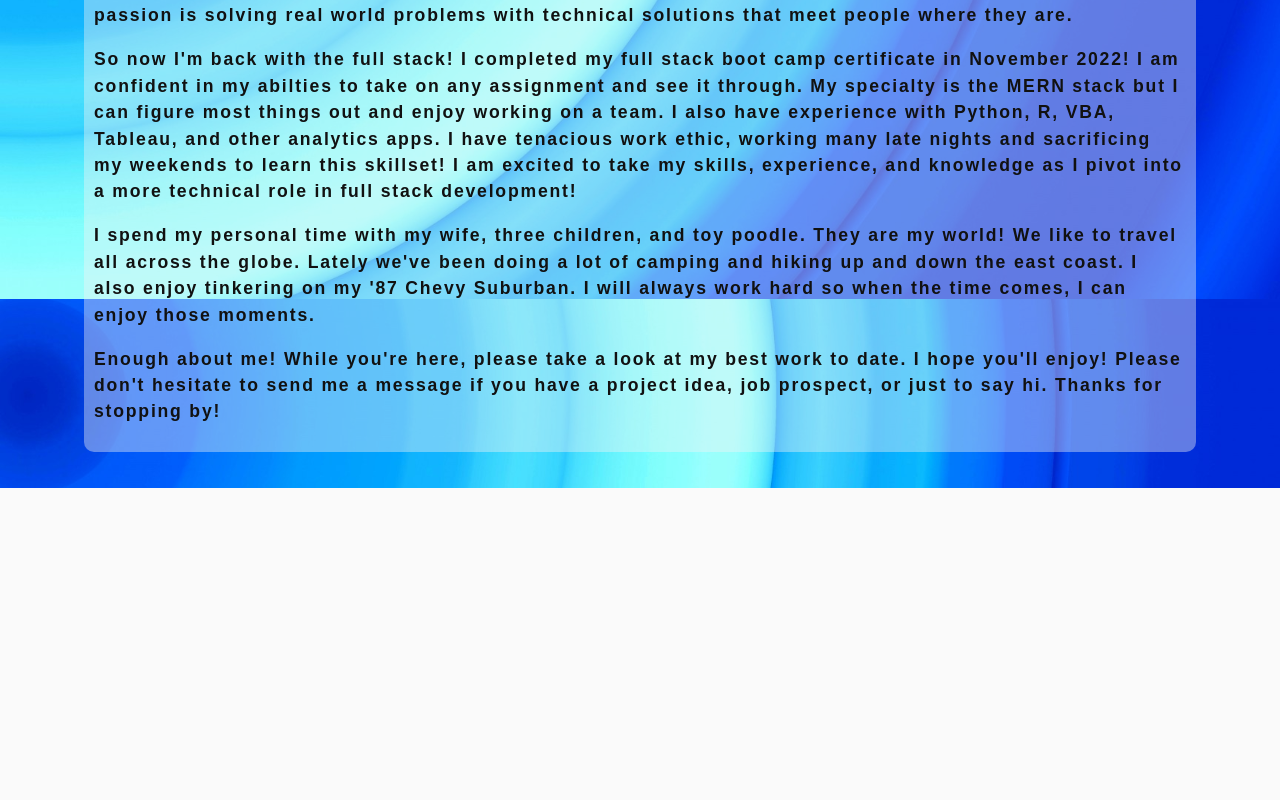
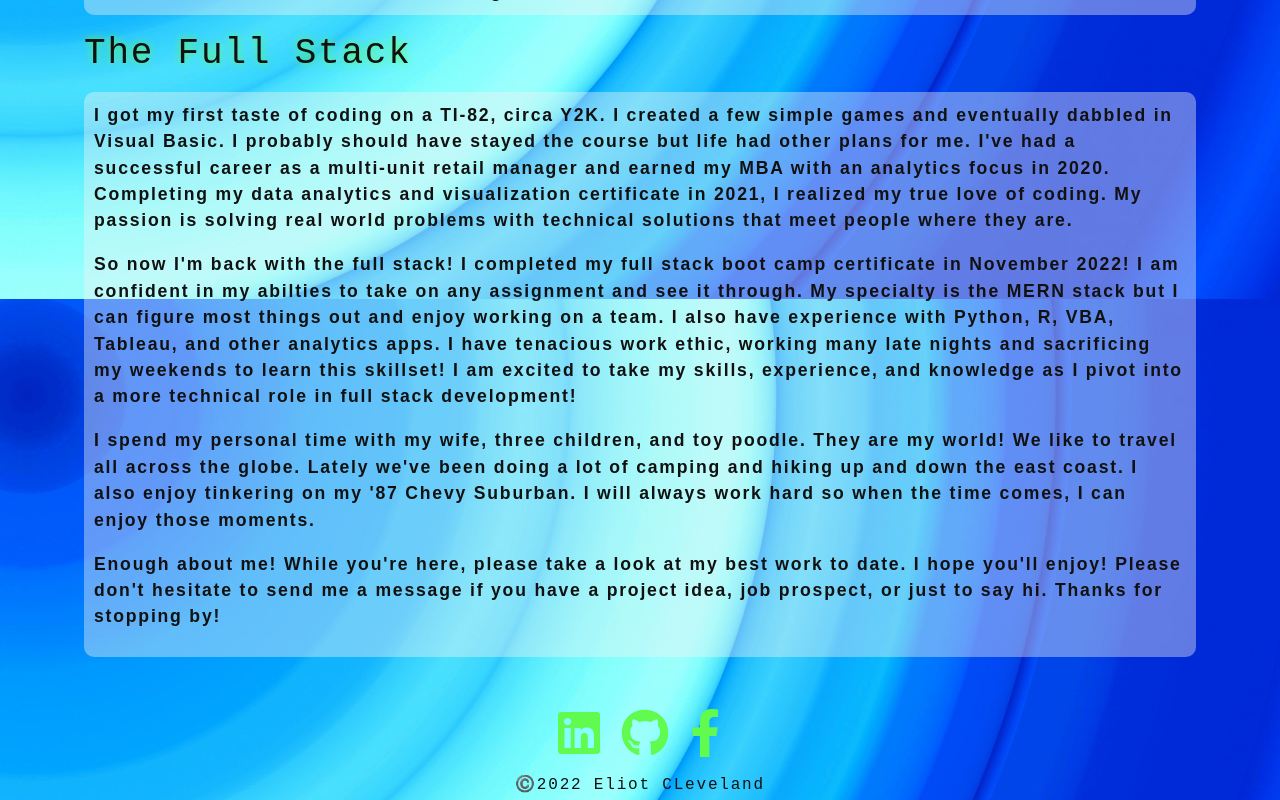
Before and after one commit to eclevela-1234/folio-3-point-0, a React (Create React App) app: page / in a window 1280 px wide. Shown: the part 501-1301 px from the top of the page. Before the commit the page ends 989 px from the top, so only its background shows below. Built offline with nearby package versions, Linux system fonts and the light colour scheme.

Commit message:
added footer

```diff
--- a/public/index.html
+++ b/public/index.html
@@ -15,6 +15,7 @@
       user's mobile device or desktop. See https://developers.google.com/web/fundamentals/web-app-manifest/
     -->
     <link rel="manifest" href="%PUBLIC_URL%/manifest.json" />
+    <link rel="stylesheet" href="https://cdnjs.cloudflare.com/ajax/libs/font-awesome/6.2.0/css/all.min.css">
     <!--
       Notice the use of %PUBLIC_URL% in the tags above.
       It will be replaced with the URL of the `public` folder during the build.
--- a/src/App.js
+++ b/src/App.js
@@ -4,6 +4,7 @@ import About from "./components/About";
 import Portfolio from "./components/Portfolio";
 import ContactForm from "./components/Contact";
 import Resume from "./components/Resume";
+import Footer from "./components/Footer";
 import { capitalizeFirstLetter } from "./utils/helpers";
 
 function App() {
@@ -50,6 +51,7 @@ function App() {
         </>
         ) : (<ContactForm/>)}
       </main>
+      <Footer />
     </div>
   );
 }
--- a/src/components/About/index.js
+++ b/src/components/About/index.js
@@ -11,6 +11,12 @@ function About() {
         style={{ width: "100%" }}
         alt="profile"
       />
+      <h1 className="my-2" id="about">Hello world</h1>
+      <div id="blurb" className="my-2">
+      I am an independent data analyst/developer and double boot camp graduate (almost)! I specialize in full-stack JavaScript based coding languages and also have a practical understanding of Python. I am seeking an opportunity to apply my skills, work ethic, business acumen and experience in a more technical role in data science or coding.
+      </div>
+
+
       <h1 className="my-2" id="about">
         The Full Stack
       </h1>
--- /dev/null
+++ b/src/components/Footer/index.js
@@ -0,0 +1,31 @@
+import React from "react";
+
+function Footer() {
+  return (
+    <footer>
+      <div className=" footer flex-row my-2">
+        <div className="mx-1">
+          <a
+            href="https://www.linkedin.com/in/eliotcleveland/"
+            target={`_blank`}
+          >
+            <i class="fa-brands fa-linkedin"></i>
+          </a>
+        </div>
+        <div className="mx-1">
+          <a href="https://github.com/eclevela-1234" target={`_blank`}>
+            <i class="fa-brands fa-github"></i>
+          </a>
+        </div>
+        <div className="mx-1">
+          <a href="https://www.facebook.com/eliot.cleveland/" target={`_blank`}>
+            <i class="fa-brands fa-facebook-f"></i>
+          </a>
+        </div>
+      </div>
+      <h6 id="copy">©️2022 Eliot CLeveland</h6>
+    </footer>
+  );
+}
+
+export default Footer;
--- a/src/index.css
+++ b/src/index.css
@@ -313,7 +313,7 @@ button {
 
 a {
   border-radius: 5px;
-  color: var(--primary);
+  color: var(--secondary);
   font-weight: 600;
   padding: 2px 4px;
   margin-left: -2px;
@@ -331,6 +331,18 @@ a {
 #profileImg {
   max-width: 200px;
   border-radius: 20% 30% 60% 30%;
+}
+
+.footer {
+  justify-content: center;
+}
+
+footer i {
+  font-size: 3rem;
+}
+
+#copy {
+  text-align: center;
 }
 
 @media screen and (max-width: 980px) {
```
